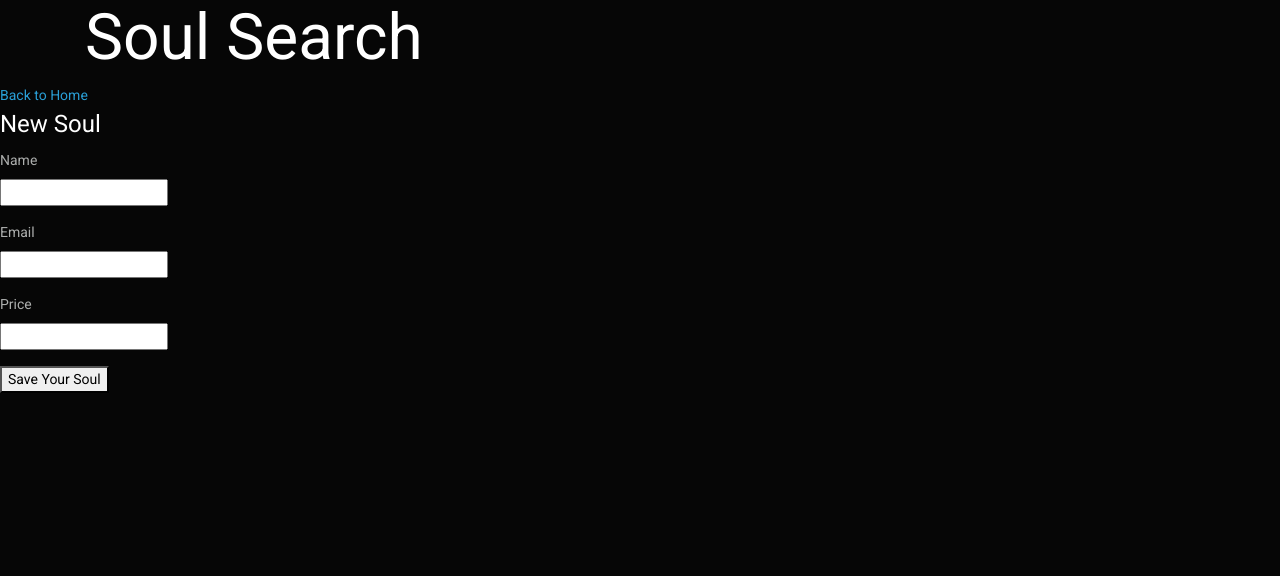
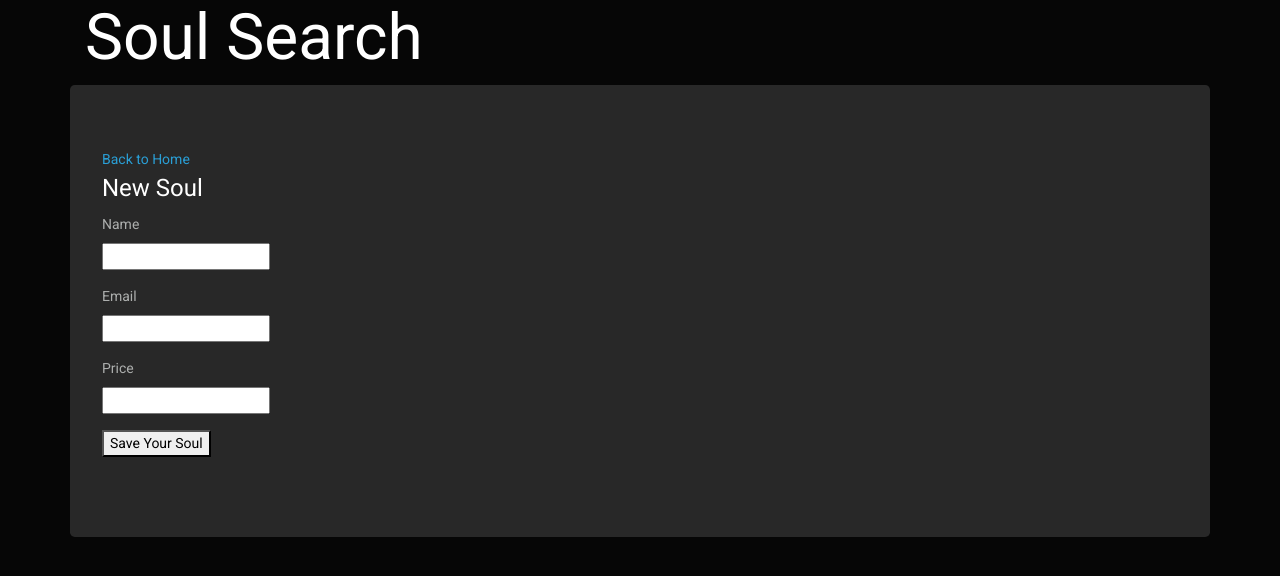
Before and after one commit to fatpat314/Soul_search, a Flask app: page /souls/new in a window 1280 px wide. Shown: the top 576 px of the page. Run offline with Flask 2, Linux system fonts and the light colour scheme; some libraries are stand-ins or nearby versions.

Commit message:
jumbotron on new soul

```diff
--- a/templates/souls_new.html
+++ b/templates/souls_new.html
@@ -2,6 +2,9 @@
 {% extends 'base.html' %}
 
 {% block content %}
+<div class="container jumbotron">
+
+
     <a href='/'>Back to Home</a>
     <form method='POST' action='/souls'>
         <fieldset>
@@ -34,4 +37,5 @@
             <button type='submit'>Save Your Soul</button>
         </p>
     </form>
+</div>
 {% endblock %}
```
Lines whose indentation alone changed are shown as unchanged.
